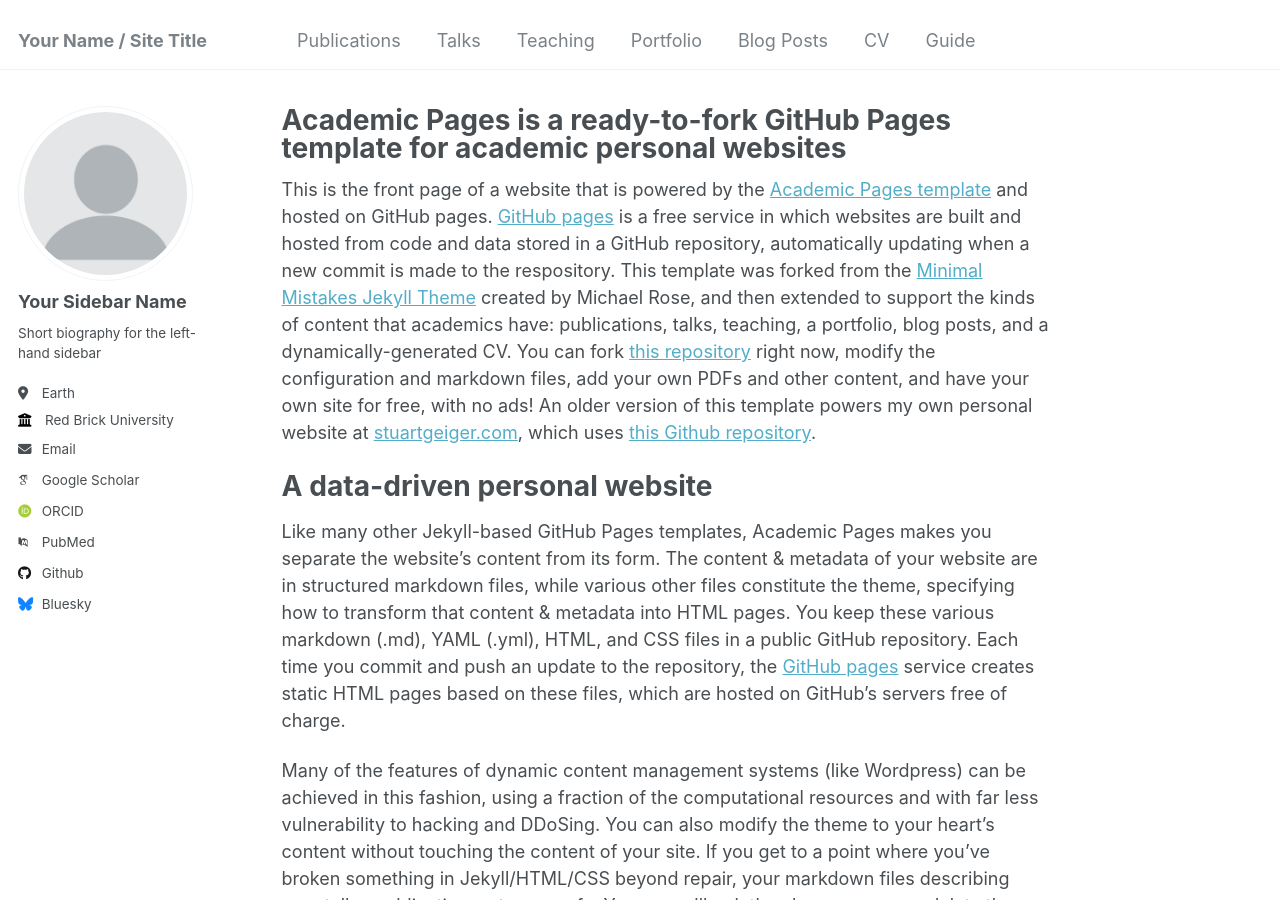
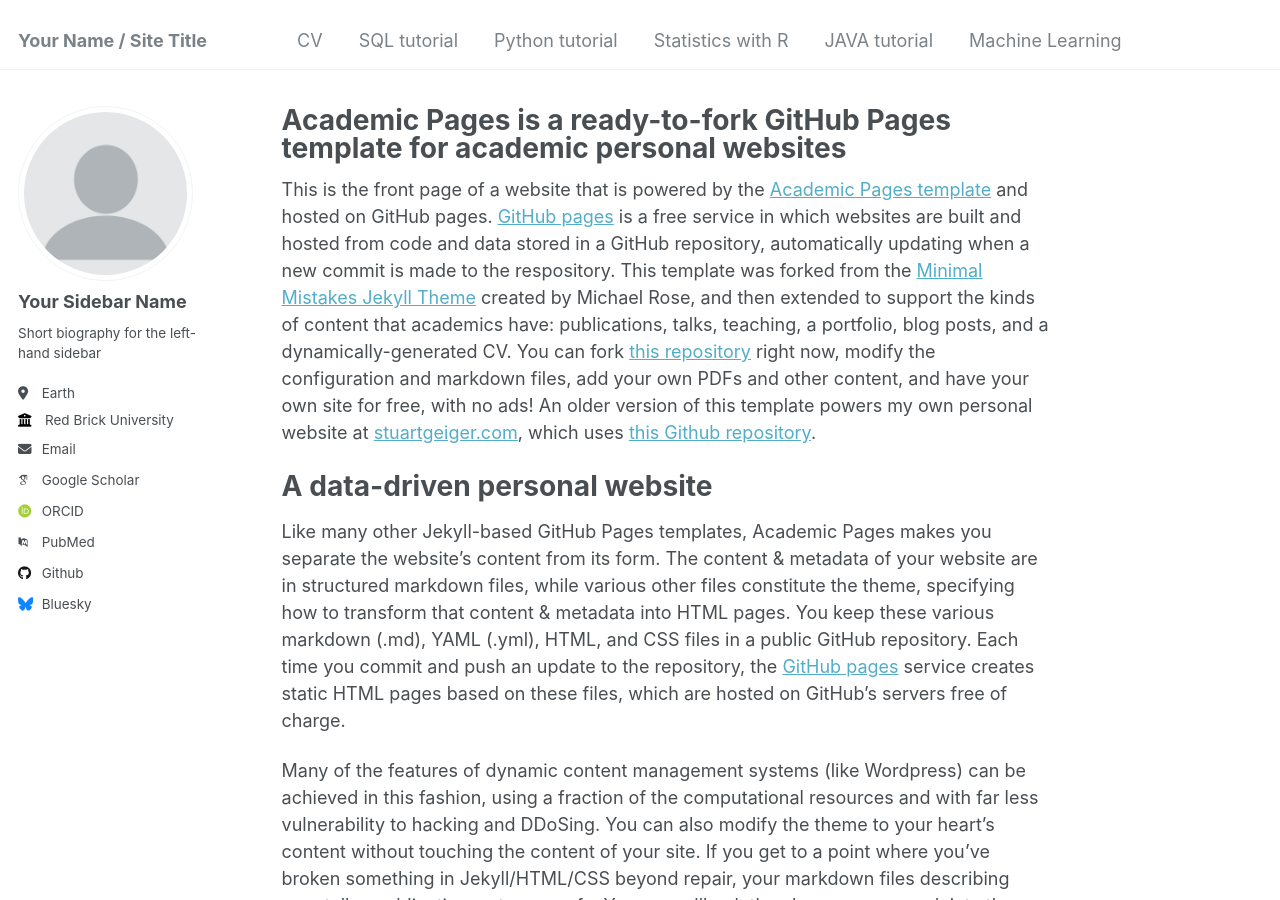
Before and after one commit to weimin3/weimin3.github-io, a Jekyll site: the page built from _pages/about.md, in a window 1280 px wide and 900 px high. Built offline with Jekyll 4.4.1, drawn with Linux system fonts in a browser that asks for light colours; some web fonts are replaced.

Commit message:
Update navigation.yml

```diff
--- a/_data/navigation.yml
+++ b/_data/navigation.yml
@@ -5,23 +5,20 @@
 # prevent it from being included in the site.
 
 main:
-  - title: "Publications"
-    url: /publications/
-
-  - title: "Talks"
-    url: /talks/
-
-  - title: "Teaching"
-    url: /teaching/
-
-  - title: "Portfolio"
-    url: /portfolio/
-
-  - title: "Blog Posts"
-    url: /year-archive/
-
   - title: "CV"
     url: /cv/
 
-  - title: "Guide"
-    url: /markdown/
+  - title: "SQL tutorial"
+    url: /publications/
+
+  - title: "Python tutorial"
+    url: /publications/
+
+  - title: "Statistics with R"
+    url: /publications/
+
+  - title: "JAVA tutorial"
+    url: /publications/
+
+  - title: "Machine Learning"
+    url: /publications/
```
